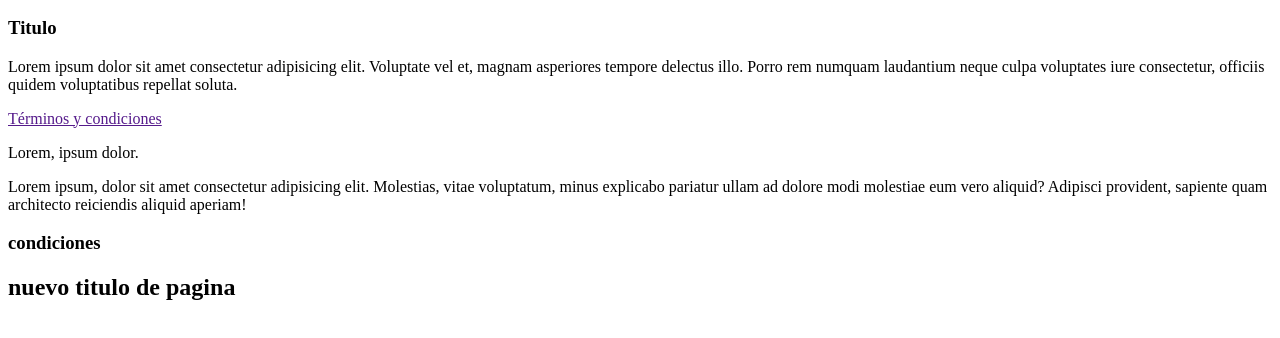
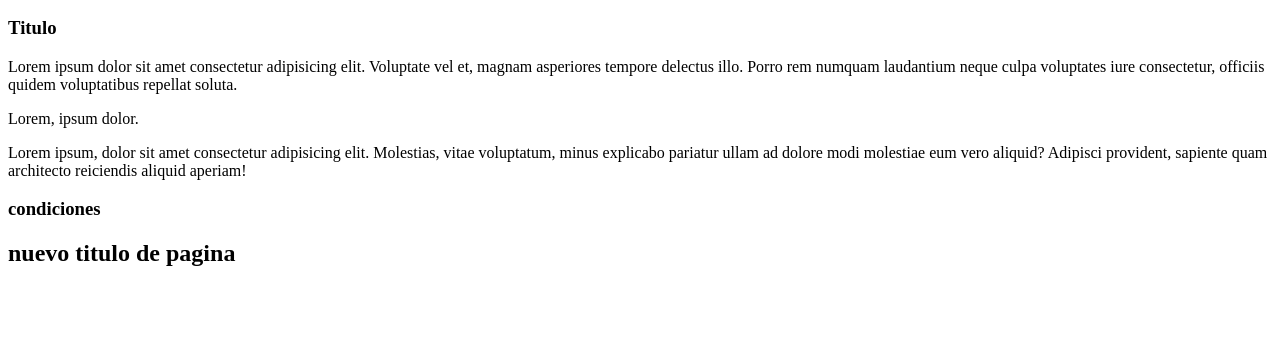
Before and after one commit to marce220/data, a plain HTML site: page index.html in a window 1280 px wide. Shown: the part 110-448 px from the top of the page. Drawn offline with Linux system fonts and the light colour scheme.

Commit message:
comentario

```diff
--- a/index.html
+++ b/index.html
@@ -9,7 +9,7 @@
     <h2>Titulo nuevo</h2>
     <h3>Titulo                      </h3>
     <p>Lorem ipsum dolor sit amet consectetur adipisicing elit. Voluptate vel et, magnam asperiores tempore delectus illo. Porro rem numquam laudantium neque culpa voluptates iure consectetur, officiis quidem voluptatibus repellat soluta.</p>
-    <a href="">Términos y condiciones</a>
+<!--<a href="">Términos y condiciones</a>-->
     <p>Lorem, ipsum dolor.</p>
     <p>Lorem ipsum, dolor sit amet consectetur adipisicing elit. Molestias, vitae voluptatum, minus explicabo pariatur ullam ad dolore modi molestiae eum vero aliquid? Adipisci provident, sapiente quam architecto reiciendis aliquid aperiam!</p>
     <h3>condiciones</h3>
```
